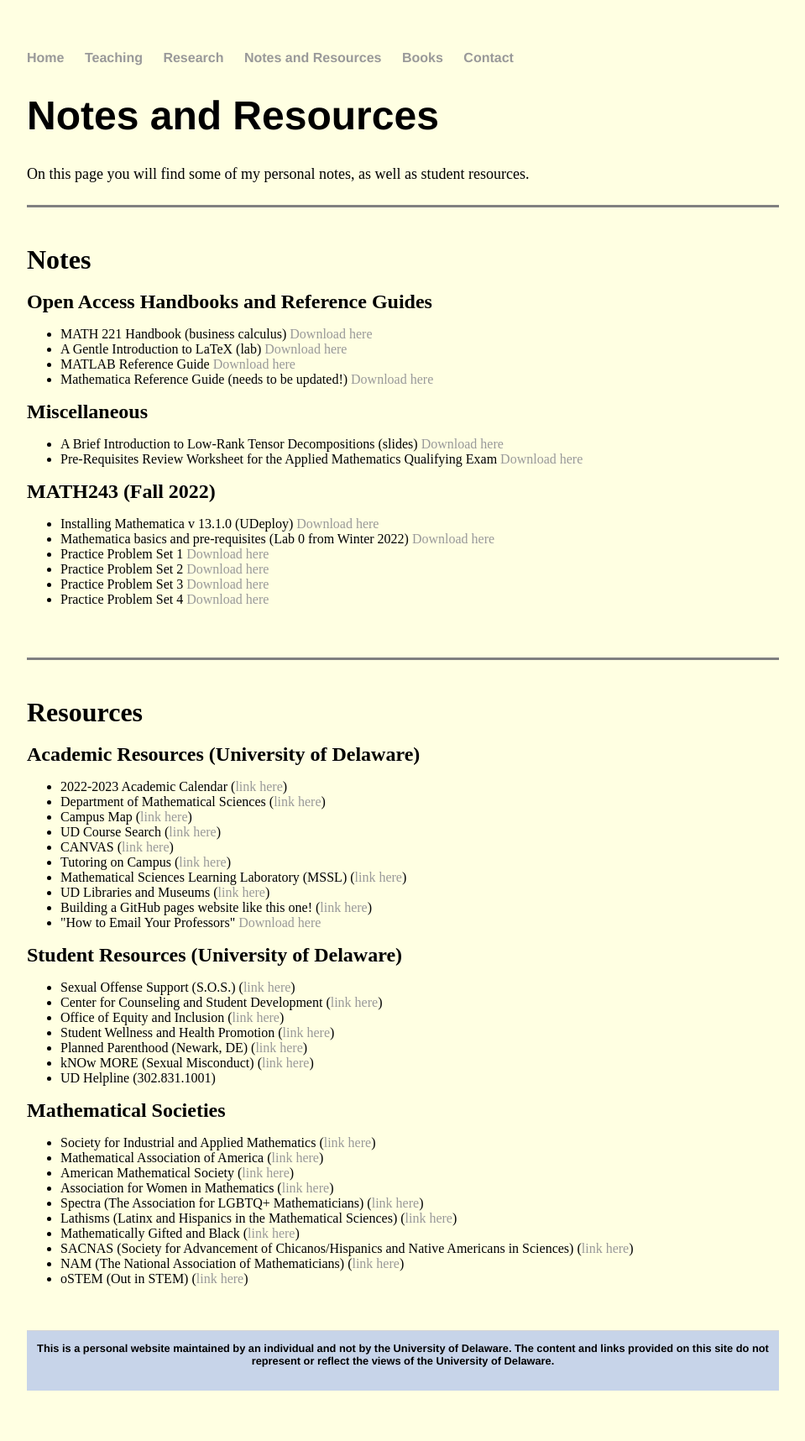
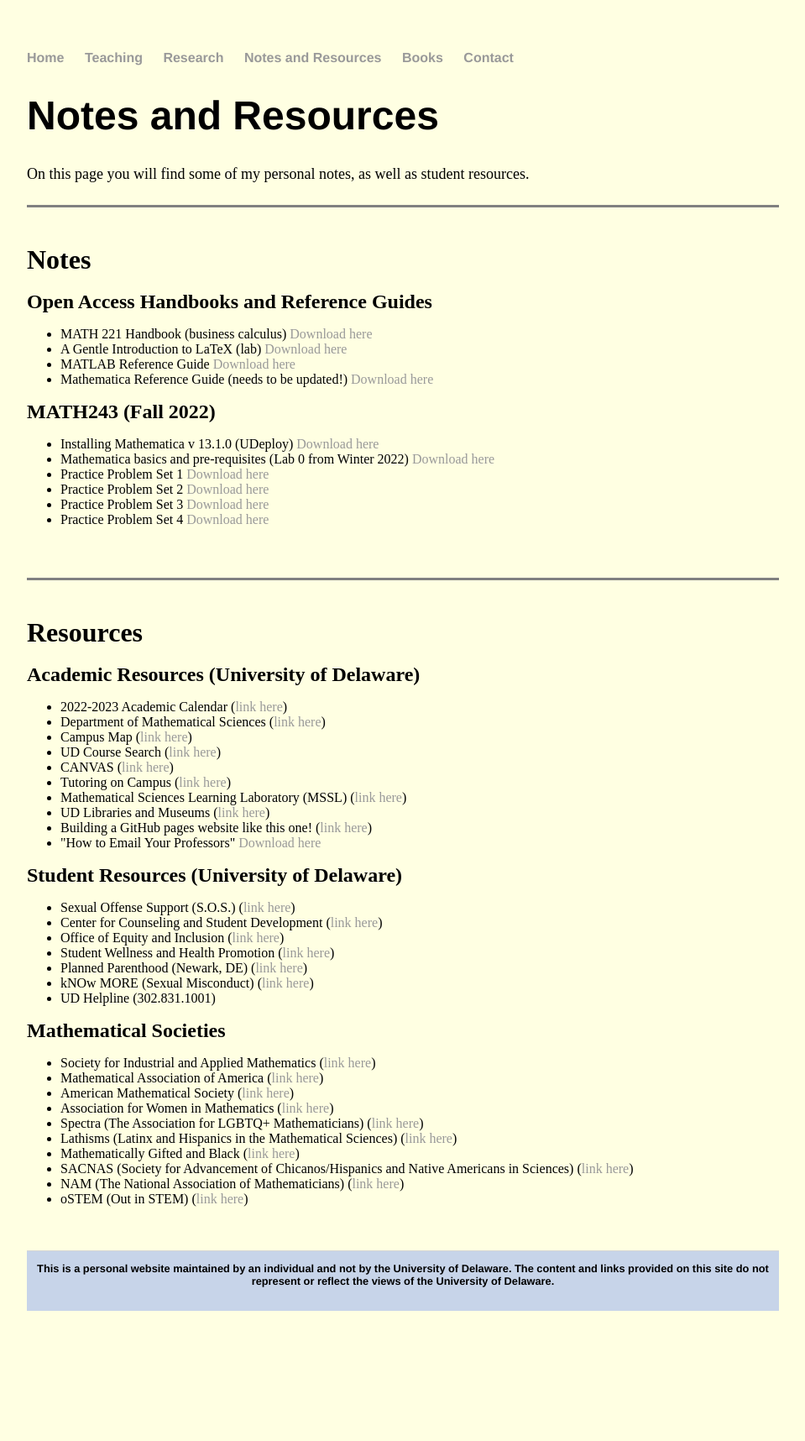
Before and after one commit to jhknakao/jhknakao.github.io, a Jekyll site: the page built from notes.html, in a window 1280 px wide. Shown: the whole page at 84% size, without its empty margins (160-1119 px from the left). Built offline with Jekyll 4.4.1, drawn with Linux system fonts in a browser that asks for light colours; after the commit the page ends 1621 px from its top, so only the background shows below that.

Commit message:
Update notes.html

```diff
--- a/notes.html
+++ b/notes.html
@@ -21,13 +21,6 @@ title: Notes and Resources
 		<li>A Gentle Introduction to LaTeX (lab) <a href="files/guides/Introduction_to_Latex_Worksheet.pdf" class="download" title="Download LaTeX Lab">Download here</a></li>
 		<li>MATLAB Reference Guide <a href="files/guides/MATLABguide.pdf" class="download" title="Download MATLAB Guide">Download here</a></li>
 		<li>Mathematica Reference Guide (needs to be updated!) <a href="files/guides/MathematicaGuide.pdf" class="download" title="Download Mathematica Guide">Download here</a></li>
-	</ul>
-
-	<font size="5"><b>Miscellaneous</b></font>
-	<ul>
-		<li>A Brief Introduction to Low-Rank Tensor Decompositions (slides) <a href="files/tensornotes/lowranklecture_60min.pdf" class="download" title="Download slides">Download here</a></li>
-		<li>Pre-Requisites Review Worksheet for the Applied Mathematics Qualifying Exam <a href="files/Wkst_0.pdf" class="download" title="Download worksheet">Download here</a></li>
-
 	</ul>
 
 	<font size="5"><b>MATH243 (Fall 2022)</b></font>
```
